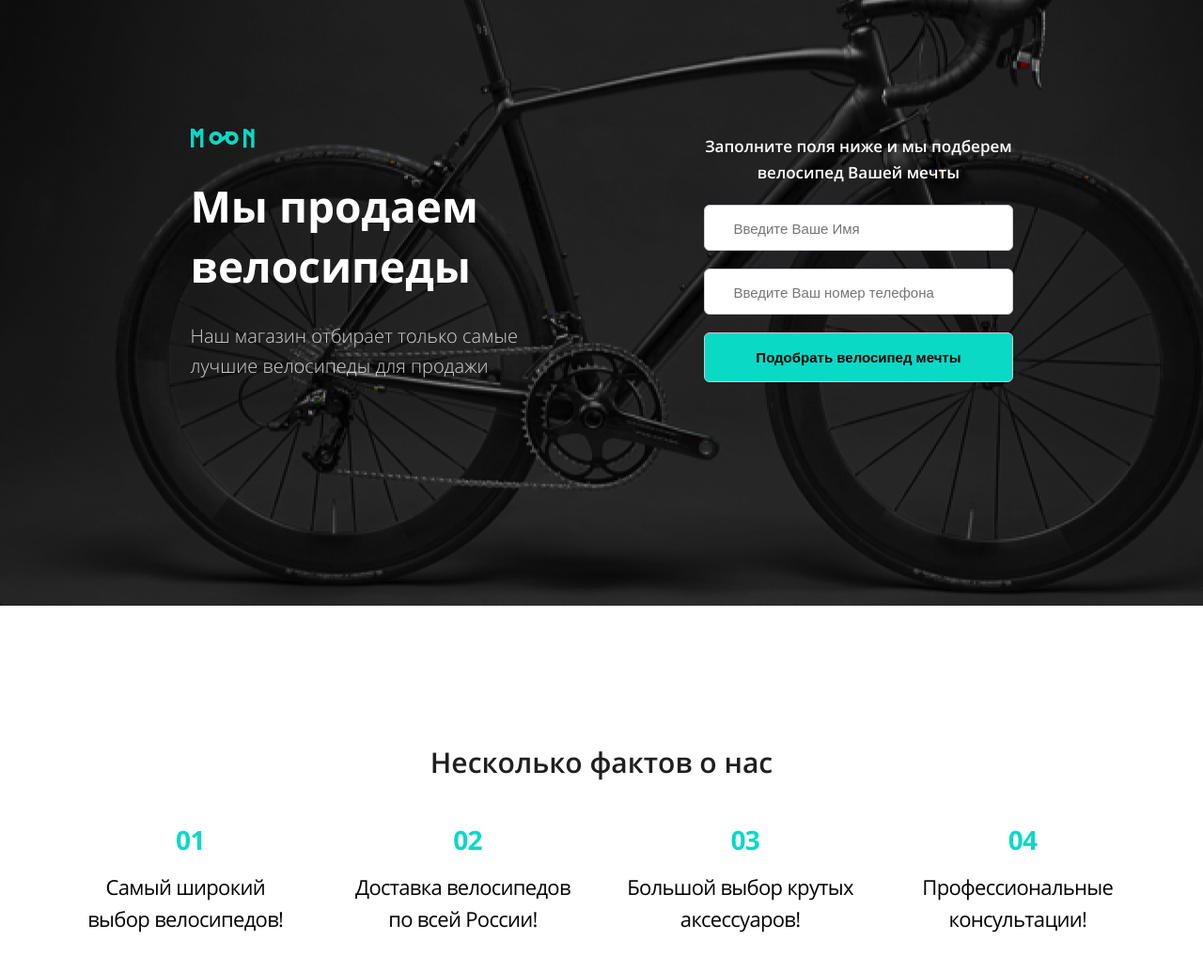
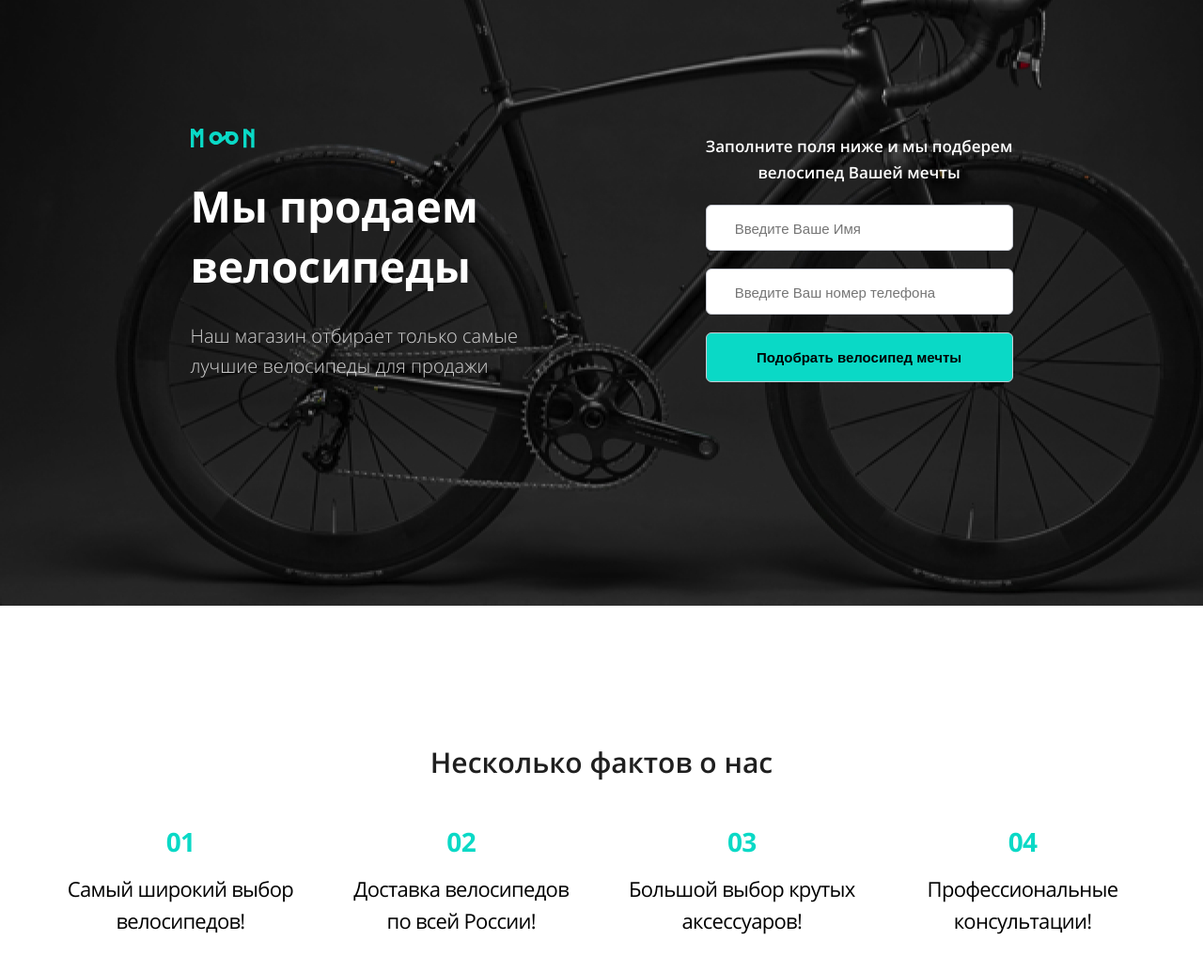
Before and after one commit to olga2102/bikes, a website: page source/index.html in a window 1280 px wide. Shown: the part 180-1214 px from the top of the page at 94% size. Drawn offline with nearby package versions, Linux system fonts and the light colour scheme; files that its build step writes are made by us from their sources.

Commit message:
final fixes

```diff
--- a/source/index.html
+++ b/source/index.html
@@ -50,6 +50,7 @@
         <h2>Мы продаем велосипеды</h2>
         <p>Наш магазин отбирает только самые лучшие велосипеды для продажи</p>
       </div>
+      <div class="sale__container">
         <form class="form" action="https://echo.htmlacademy.ru/" method="get">
           <p>Заполните поля ниже и мы подберем велосипед Вашей мечты</p>
             <label class="visually-hidden" for="name" aria-label="Поле для ввода имени">
@@ -61,6 +62,7 @@
             </label>
           <button type="submit" id="button">Подобрать велосипед мечты</button>
         </form>
+      </div>
     </section>
   </header>
   <main>
@@ -68,7 +70,7 @@
       <h2>Несколько фактов о нас</h2>
       <ul>
         <li>
-          <p>Самый широкий<br> выбор велосипедов!</p>
+          <p>Самый широкий&nbsp;выбор велосипедов!</p>
         </li>
         <li>
           <p>Доставка велосипедов по всей России!</p>
--- a/source/sass/blocks/facts.scss
+++ b/source/sass/blocks/facts.scss
@@ -49,12 +49,12 @@
 .facts li {
   position: relative;
   max-width: 270px;
-  width: 22%;
+  width: 22.3%;
   font-size: 22px;
   line-height: 34px;
   text-align: center;
   letter-spacing: -0.7px;
-  margin-top: 20px;
+  margin-top: 22px;
   margin-right: 40px;
   margin-bottom: 20px;
 
@@ -67,8 +67,12 @@
     padding-bottom: 50px;
     padding-left: 10px;
     margin-right: 17px;
-    margin-top: 16px;
+    margin-top: 18px;
     margin-bottom: 25px;
+
+    &:nth-child(2n) {
+      margin-right: 0;
+    }
   }
 
   @media (max-width: $mobile-width) {
@@ -86,7 +90,7 @@
     content: "0" counter(list);
     top: -52px;
     left: 50%;
-    transform: translateX(-33%);
+    transform: translateX(-50%);
     font-weight: bold;
     font-size: 28px;
     line-height: 38px;
@@ -101,9 +105,3 @@
 .facts p {
   margin: 0;
 }
-
-.facts br {
-  @media (max-width: $tablet-width) {
-    display: none;
-  }
-}
--- a/source/sass/blocks/form.scss
+++ /dev/null
@@ -1,81 +0,0 @@
-form {
-  display: flex;
-  flex-direction: column;
-  align-items: center;
-  width: 37.5%;
-  margin-left: auto;
-  padding-top: 5px;
-
-  @media (max-width: $tablet-width) {
-    margin: 8.5% auto 0;
-    width: 43%;
-  }
-
-  @media (max-width: $mobile-width) {
-    margin: 70px auto 0;
-    width: 100%;
-    max-width: 400px;
-    padding: 0 16px;
-  }
-}
-
-form label {
-  width: 100%;
-}
-
-form p {
-  color: $basic-white;
-  font-weight: 600;
-  font-size: 17px;
-  line-height: 28px;
-  text-align: center;
-  opacity: 1;
-  padding: 0;
-  margin-bottom: 20px;
-  margin-top: 0;
-
-  @media (max-width: $tablet-width) {
-    font-size: 18px;
-    line-height: 28px;
-    color: $basic-black;
-    margin-bottom: 30px;
-  }
-
-  @media (max-width: $mobile-width) {
-    padding: 0 5%;
-    margin-bottom: 20px;
-  }
-}
-
-form input {
-  width: 100%;
-  font-size: 15px;
-  line-height: 24px;
-  margin-bottom: 19px;
-  padding: 13px 30px 10px;
-  border: 1px solid $border-grey;
-  border-radius: 6px;
-
-  &:hover {
-    outline: 2px solid $blue-hover;
-  }
-}
-
-form button {
-  font-weight: 600;
-  font-size: 15px;
-  line-height: 21px;
-  background-color: $blue;
-  width: 100%;
-  border-radius: 6px;
-  padding: 15px;
-  border: 1px solid $border-grey;
-
-  &:hover {
-    background-color: $blue-hover;
-  }
-
-  &:active {
-    background-color: $blue-active;
-  }
-}
--- a/source/sass/blocks/sale.scss
+++ b/source/sass/blocks/sale.scss
@@ -103,3 +103,97 @@
     padding: 0 20px;
   }
 }
+
+.sale__container {
+  width: 38.5%;
+  padding-left: 10px;
+
+  @media (max-width: $tablet-width) {
+    width: 43%;
+    padding-left: 0;
+  }
+
+  @media (max-width: $mobile-width) {
+    width: 100%;
+  }
+}
+
+.sale__container form {
+  display: flex;
+  flex-direction: column;
+  align-items: center;
+  margin-left: auto;
+  padding-top: 5px;
+
+  @media (max-width: $tablet-width) {
+    margin: 19.5% auto 0;
+  }
+
+  @media (max-width: $mobile-width) {
+    margin: 70px auto 0;
+    width: 100%;
+    max-width: 400px;
+    padding: 0 16px;
+  }
+}
+
+.sale__container label {
+  width: 100%;
+}
+
+.sale__container p {
+  color: $basic-white;
+  font-weight: 600;
+  font-size: 17px;
+  line-height: 28px;
+  text-align: center;
+  opacity: 1;
+  padding: 0;
+  margin-bottom: 20px;
+  margin-top: 0;
+
+  @media (max-width: $tablet-width) {
+    font-size: 18px;
+    line-height: 28px;
+    color: $basic-black;
+    margin-bottom: 30px;
+  }
+
+  @media (max-width: $mobile-width) {
+    padding: 0 5%;
+    margin-bottom: 20px;
+  }
+}
+
+.sale__container input {
+  width: 100%;
+  font-size: 15px;
+  line-height: 24px;
+  margin-bottom: 19px;
+  padding: 13px 30px 10px;
+  border: 1px solid $border-grey;
+  border-radius: 6px;
+
+  &:hover {
+    outline: 2px solid $blue-hover;
+  }
+}
+
+.sale__container button {
+  font-weight: 600;
+  font-size: 15px;
+  line-height: 21px;
+  background-color: $blue;
+  width: 100%;
+  border-radius: 6px;
+  padding: 15px;
+  border: 1px solid $border-grey;
+
+  &:hover {
+    background-color: $blue-hover;
+  }
+
+  &:active {
+    background-color: $blue-active;
+  }
+}
--- a/source/sass/blocks/types.scss
+++ b/source/sass/blocks/types.scss
@@ -3,7 +3,7 @@
   padding: 150px 0 125px;
 
   @media (max-width: $tablet-width) {
-    padding: 50px 0 50px;
+    padding: 45px 0 50px;
   }
 
   @media (max-width: $mobile-width) {
--- a/source/sass/style.scss
+++ b/source/sass/style.scss
@@ -7,7 +7,6 @@
 @import "./blocks/main-nav.scss";
 @import "./blocks/page.scss";
 @import "./blocks/sale.scss";
-@import "./blocks/form.scss";
 @import "./blocks/toggle.scss";
 @import "./blocks/facts.scss";
 @import "./blocks/footer.scss";
```
Also changed, not shown: build/css/style.css, build/css/style.min.css, build/index.html, 1 other file.
